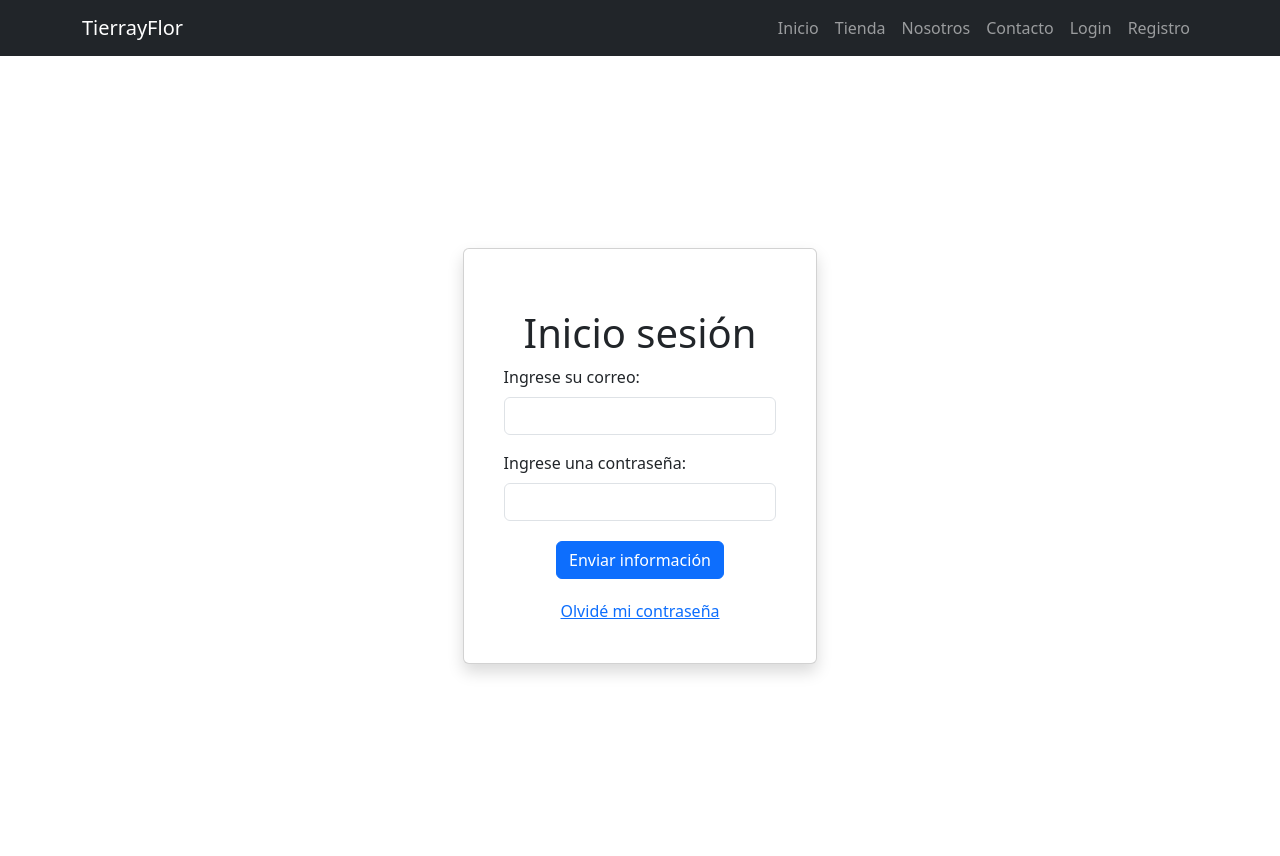
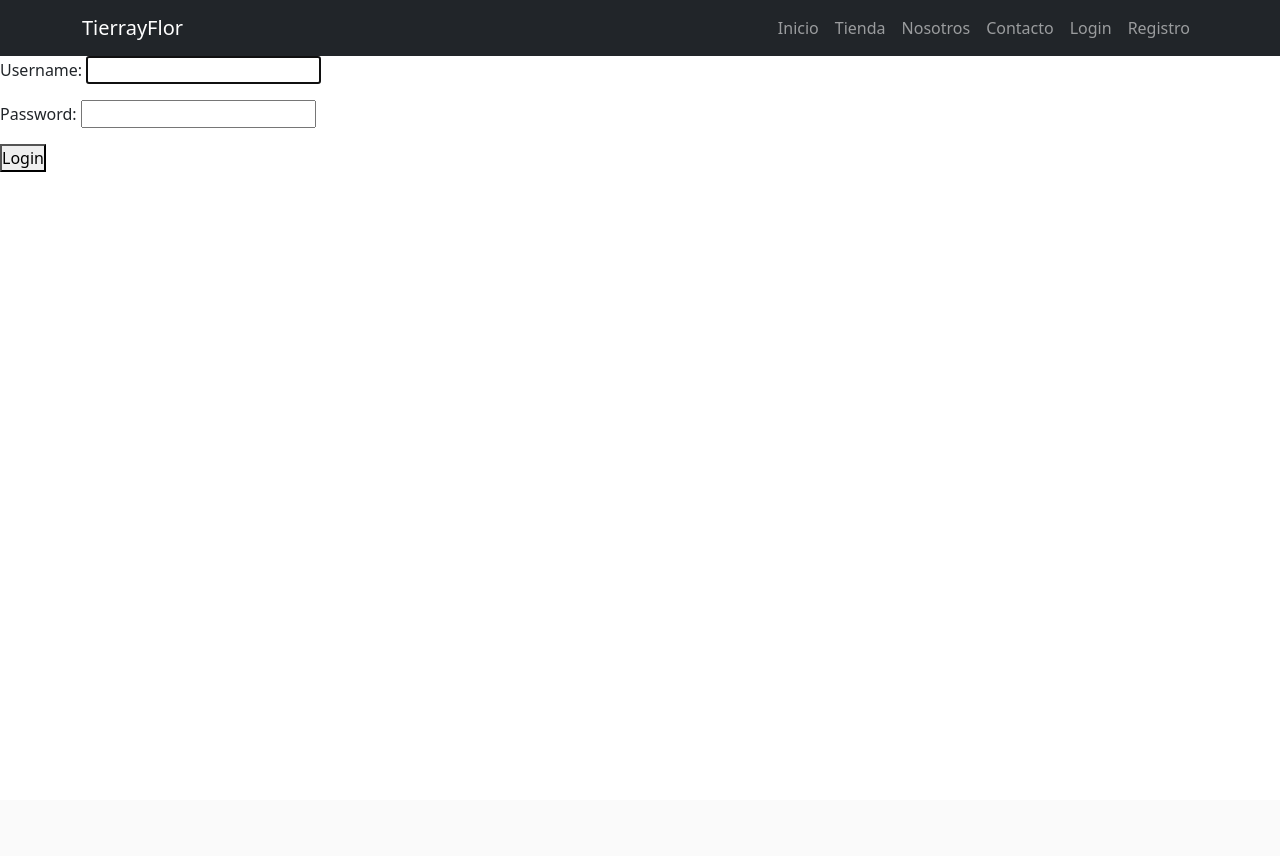
Before and after one commit to noelSanabria/tierrayflor2, a Django app: page /login/ in a window 1280 px wide. After the commit the page ends 172 px from the top, so only its background shows below. Run offline with Django 4.2, Linux system fonts and the light colour scheme.

Commit message:
login sin diseño terminado

```diff
--- a/tierra/templates/tierra/login.html
+++ b/tierra/templates/tierra/login.html
@@ -58,53 +58,12 @@
       </div>
    </nav>
 
- <section class="d-flex justify-content-center align-items-center">
-  <div class="card shadow p-4">
-    <div class="card-body">
-      <h1 class="card-title text-center">Inicio sesión</h1>
-      <form id="loginForm" method="post" action="{% url 'usuario'%}">
-        {% csrf_token %}
-        {{ form }}
+   <form class="form" method="post">
+    {% csrf_token %}
+    {{ form.as_p }}
 
-        <div id="container">
-          <div class="mb-3">
-            <label for="Email" class="form-label">Ingrese su correo:</label>
-            <input type="email" id="Email" class="form-control" name="email" required>
-            {% if form.email.errors %}
-              <div class="errores text-danger">
-                {% for error in form.email.errors %}
-                  {{ error }}
-                {% endfor %}
-              </div>
-            {% endif %}
-            <div id="adv1" class="errores text-danger d-none">El correo no existe</div>
-          </div>
-
-          <div class="mb-3">
-            <label for="Contrasena" class="form-label">Ingrese una contraseña:</label>
-            <input type="password" id="Contrasena" class="form-control" name="password" required>
-            {% if form.password.errors %}
-              <div class="errores text-danger">
-                {% for error in form.password.errors %}
-                  {{ error }}
-                {% endfor %}
-              </div>
-            {% endif %}
-            <div id="adv2" class="errores text-danger d-none">Contraseña incorrecta</div>
-          </div>
-
-          <div class="text-center">
-            <input type="submit" id="Enviar" value="Enviar información" class="btn btn-primary">
-          </div>
-          <div class="recuperar">
-            <a href="{% url 'recuperar_contrasena' %}" class="btn-primary">Olvidé mi contraseña</a>
-          </div>
-        </div>
-      </form>
-
-    </div>
-  </div>
-</section>
+    <button type="submit" id="submit">Login</button>
+  </form>
 
 
   <script src="https://cdn.jsdelivr.net/npm/bootstrap@5.3.0-alpha2/dist/js/bootstrap.bundle.min.js"
--- a/tierra/templates/tierra/usuario.html
+++ b/tierra/templates/tierra/usuario.html
@@ -40,7 +40,7 @@
                   <a href="{% url 'contacto'%}" class="nav-link">Contacto</a>
 
                <li class="nav-item">
-                  <a href="{% url 'carrito'%}" class="nav-link">Mi Carrito</a>
+                  <a href="{% url 'login'%}" class="nav-link">salir</a>
                </li>
             </ul>
          </div>
--- a/tierra/urls.py
+++ b/tierra/urls.py
@@ -4,6 +4,7 @@ from django.urls import path, include
 from django.conf.urls.static import static
 from django.conf import settings
 from tierra import urls as tierra_urls_module
+from django.contrib.auth.views import LoginView, LogoutView
 
 
 
@@ -36,7 +37,9 @@ urlpatterns = [
 
 
     path('',inicio,name="inicio"),
-    path('login/',login,name="login"),
+	path('login/', LoginView.as_view(template_name='tierra/login.html'), name='login'),
+    path('logout/', LogoutView.as_view(template_name='tierra/logout.html'), name='logout'),
+
     path('tienda/',tienda,name="tienda"),
     path('nosotros/',nosotros,name="nosotros"),
     path('contacto/',contacto,name="contacto"),
--- a/tierra/views.py
+++ b/tierra/views.py
@@ -1,19 +1,28 @@
-from django.shortcuts import render
+from django.shortcuts import render,redirect
 from django.contrib.auth.decorators import login_required
-# Create your views here.
+from django.contrib.auth.forms import UserCreationForm
+from .forms import UserRegisterForm, PostForm
+from django.contrib import messages
+
+
+def registro(request):
+	if request.method == 'POST':
+		form = UserRegisterForm(request.POST)
+		if form.is_valid():
+			form.save()
+			username = form.cleaned_data['username']
+			messages.success(request, f'Usuario {username} creado')
+			return redirect('feed')
+	else:
+		form = UserRegisterForm()
+
+	context = { 'form' : form }
+	return render(request, 'tierra/registro.html', context)
 
 
 
-
-
-
-
-#-----------------------------------------------------
-def login_view(request):
-    return render(request, 'tierra/login.html')
-
-#-----------------------------------------------------------
-@login_required
+def tienda(request):
+    return render(request,'tierra/tienda.html')
 def usuario(request):
     return render(request, 'tierra/usuario.html')
 
@@ -100,7 +109,6 @@ def libutrina(request):
 
 def lirio(request):
     return render(request,'tierra/lirio.html')
-
 def login(request):
     return render(request,'tierra/login.html')
 
@@ -164,8 +172,6 @@ def rosa(request):
 def rosas(request):
     return render(request,'tierra/rosas.html')
 
-def tienda(request):
-    return render(request,'tierra/tienda.html')
 
 def terracota(request):
     return render(request,'tierra/terracota.html')
--- a/tierrayflor/settings.py
+++ b/tierrayflor/settings.py
@@ -57,7 +57,7 @@ ROOT_URLCONF = 'tierrayflor.urls'
 TEMPLATES = [
     {
         'BACKEND': 'django.template.backends.django.DjangoTemplates',
-        'DIRS': [BASE_DIR / 'templates'],
+        'DIRS':  [os.path.join(BASE_DIR, 'templates')],
         'APP_DIRS': True,
         'OPTIONS': {
             'context_processors': [
@@ -130,3 +130,6 @@ DEFAULT_AUTO_FIELD = 'django.db.models.BigAutoField'
 
 MEDIA_URL ='/media/'
 MEDIA_ROOT= os.path.join(BASE_DIR,'media')
+
+LOGIN_REDIRECT_URL = 'usuario'
+LOGIN_URL = 'login'
```
Also changed, not shown: tierra/forms.py (added, +20 -0 lines), tierra/templates/tierra/registro.html (+0 -59 lines), db.sqlite3.
